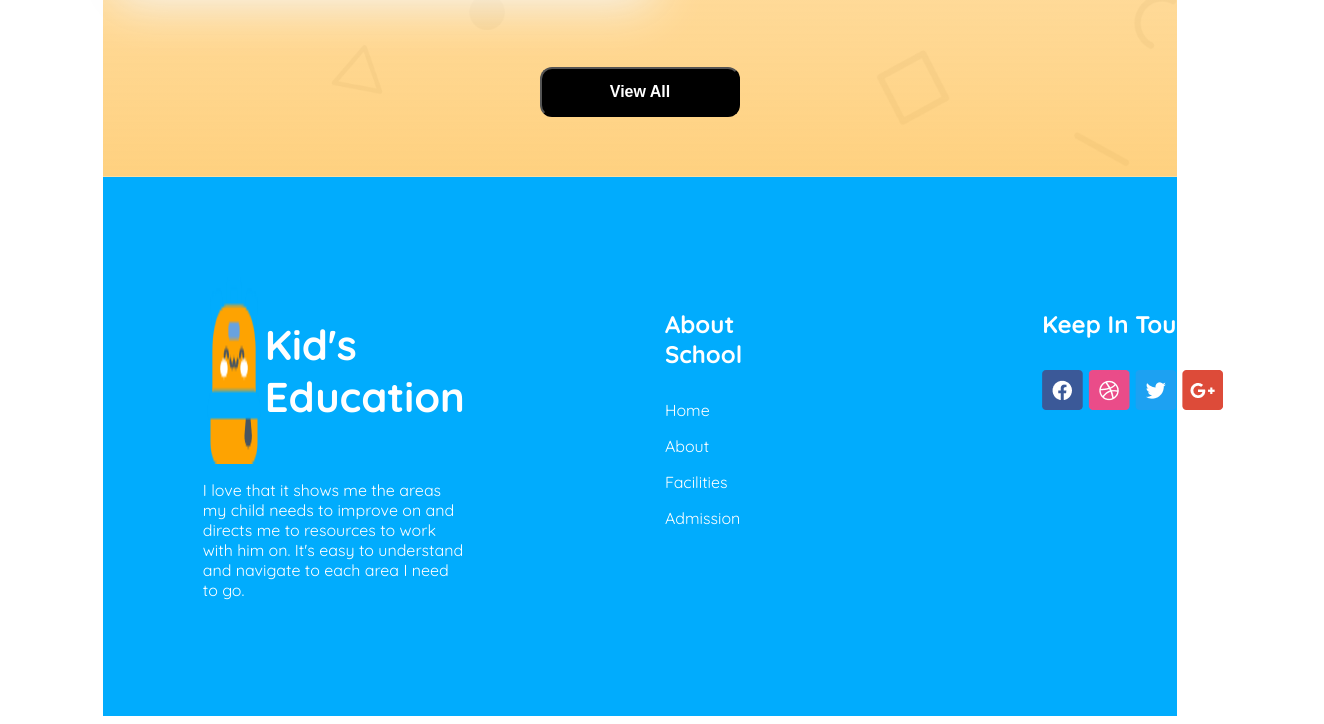
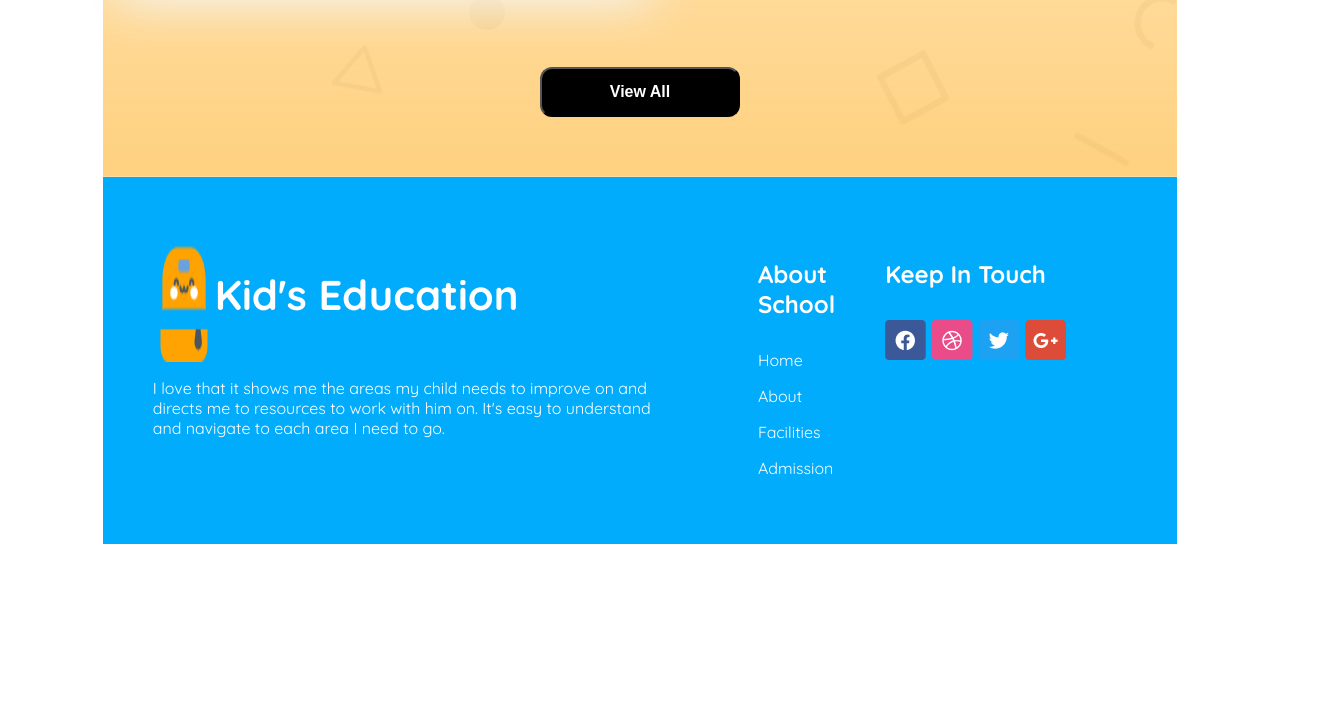
Before and after one commit to Rifah648/My-Second-Assignment, a plain HTML site: page index.html in a window 1280 px wide. Shown: the part 2231-2955 px from the top of the page, 1324 px wide, since content can reach past the window. After the commit the page ends 2783 px from the top, so only its background shows below. Drawn offline with Linux system fonts and the light colour scheme.

Commit message:
added code

```diff
--- a/style/kids.css
+++ b/style/kids.css
@@ -360,12 +360,12 @@ footer{
 }
 .footer-content-1{
     display: flex;
-    gap: 300px;
+    gap: 50px;
     margin-right: 60px;
-    padding: 100px;
+    padding: 50px;
 }
 .footer-main{
-    padding: 100px;
+    padding: 50px;
 }
 .footer-content{
     display: flex;
```
